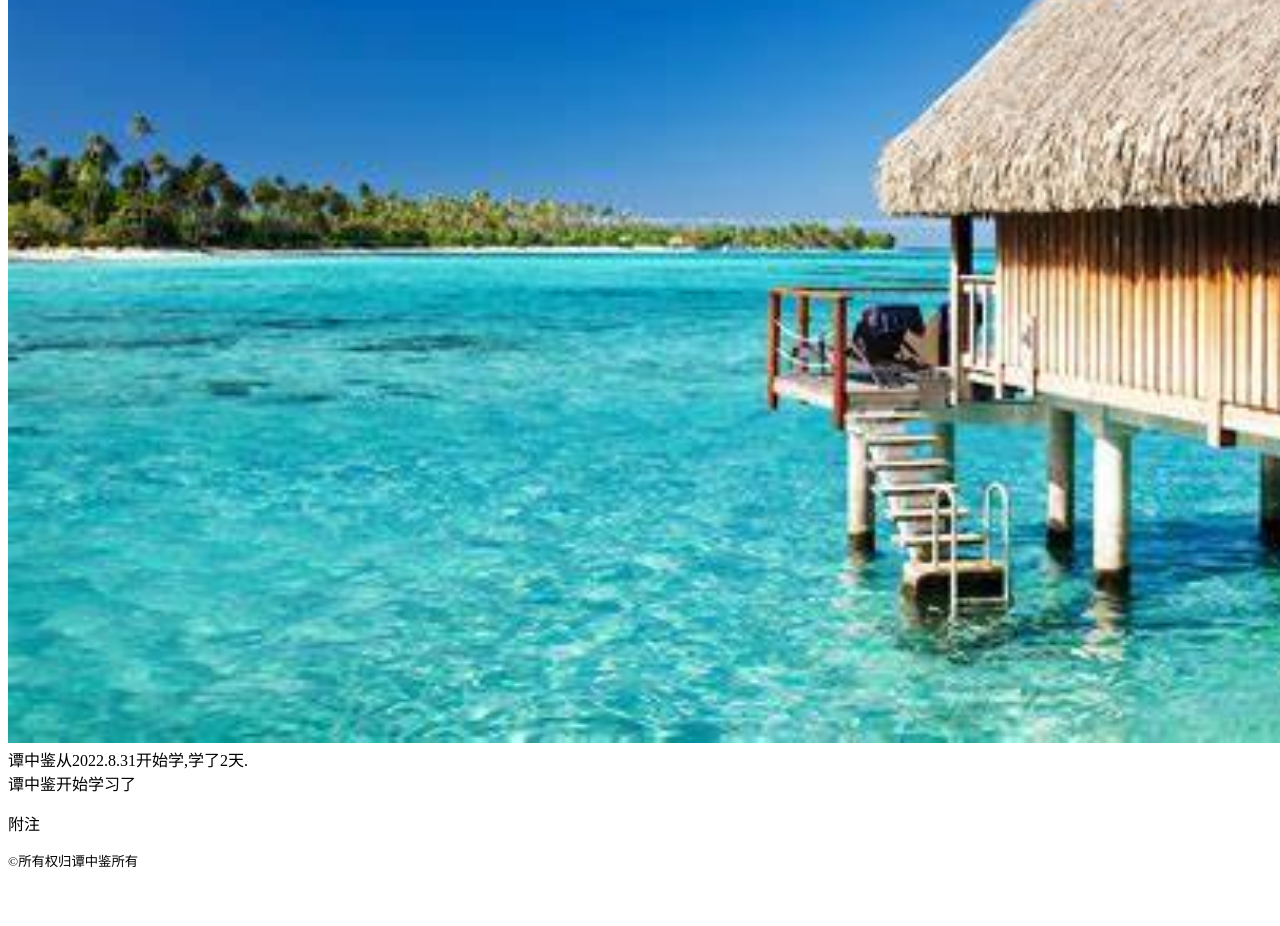
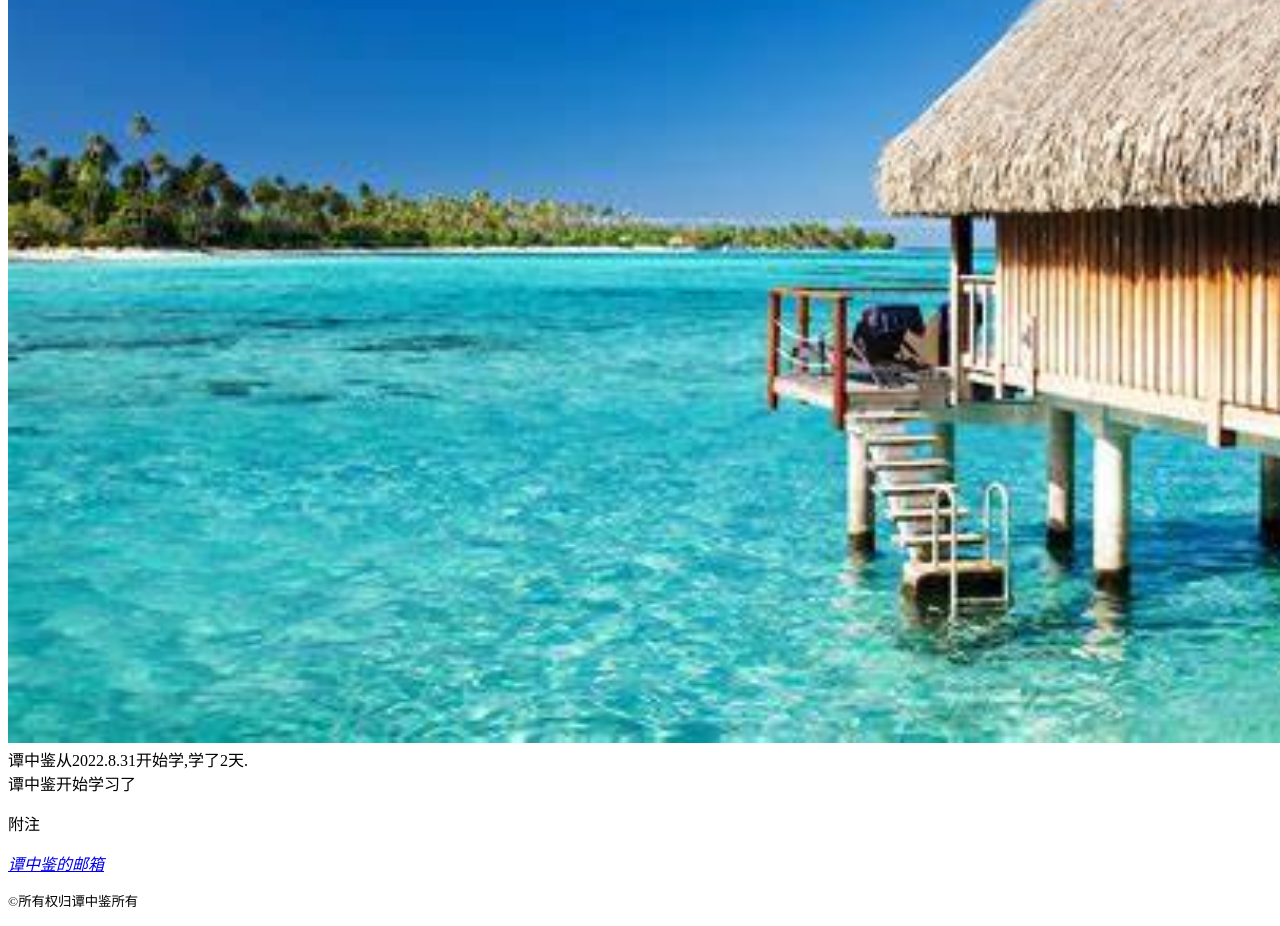
Before and after one commit to zhongjiantan/zhongjian, a plain HTML site: page yemian.html in a window 1280 px wide. Shown: the part 435-1361 px from the top of the page. Before the commit the page ends 1321 px from the top, so only its background shows below. Drawn offline with Linux system fonts and the light colour scheme.

Commit message:
谭中鉴的页面

```diff
--- a/yemian.html
+++ b/yemian.html
@@ -43,6 +43,8 @@
 
 
 
+
+
         <!--
         <img src="OIP-C.n0_p3rYRuofABd3XudbZnAHaEo.jpg" width="1500" height="800">
         -->
@@ -55,6 +57,11 @@
 
     <footer role="contentinfo">
         <p>
+            <address>
+                <P>
+                    <a href="mailto:2086723949@!qq.com">谭中鉴的邮箱</a>
+                </P>
+            </address>
             <small>
                 &copy所有权归谭中鉴所有
             </small>
```
